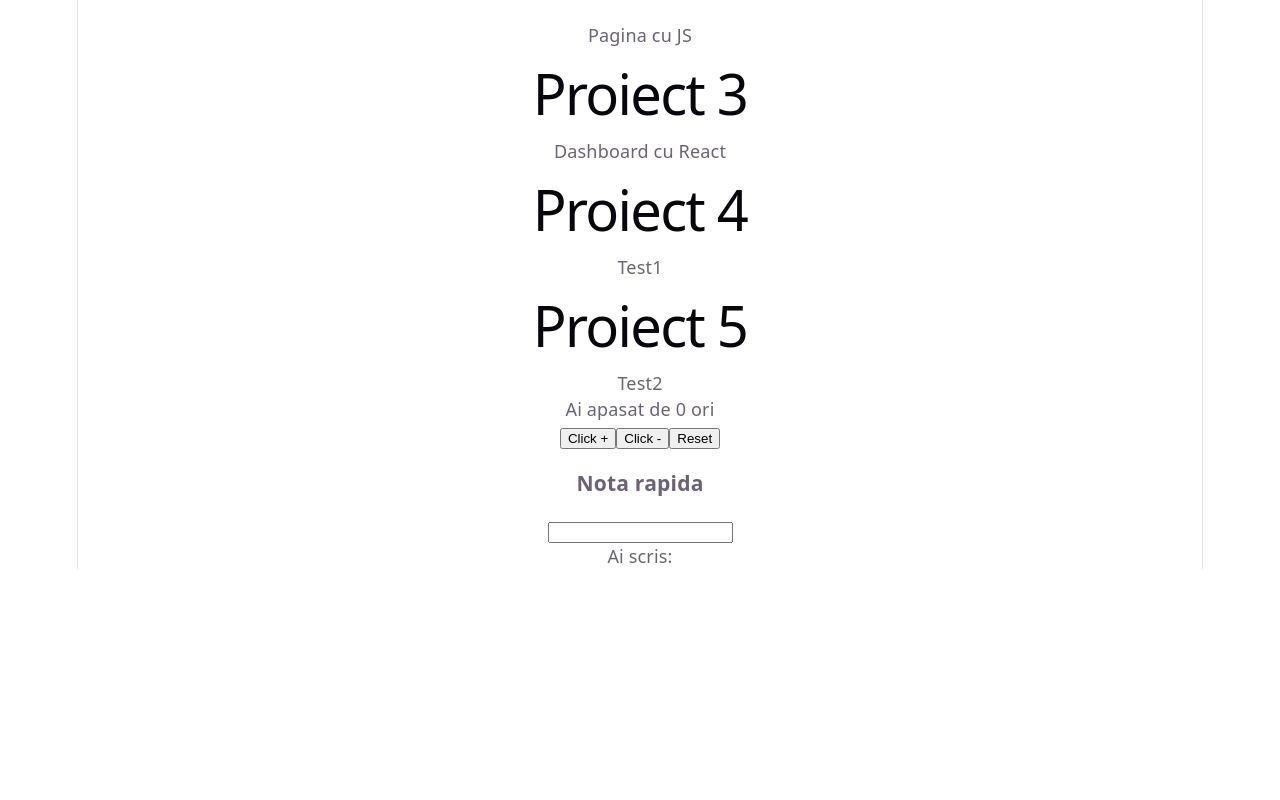
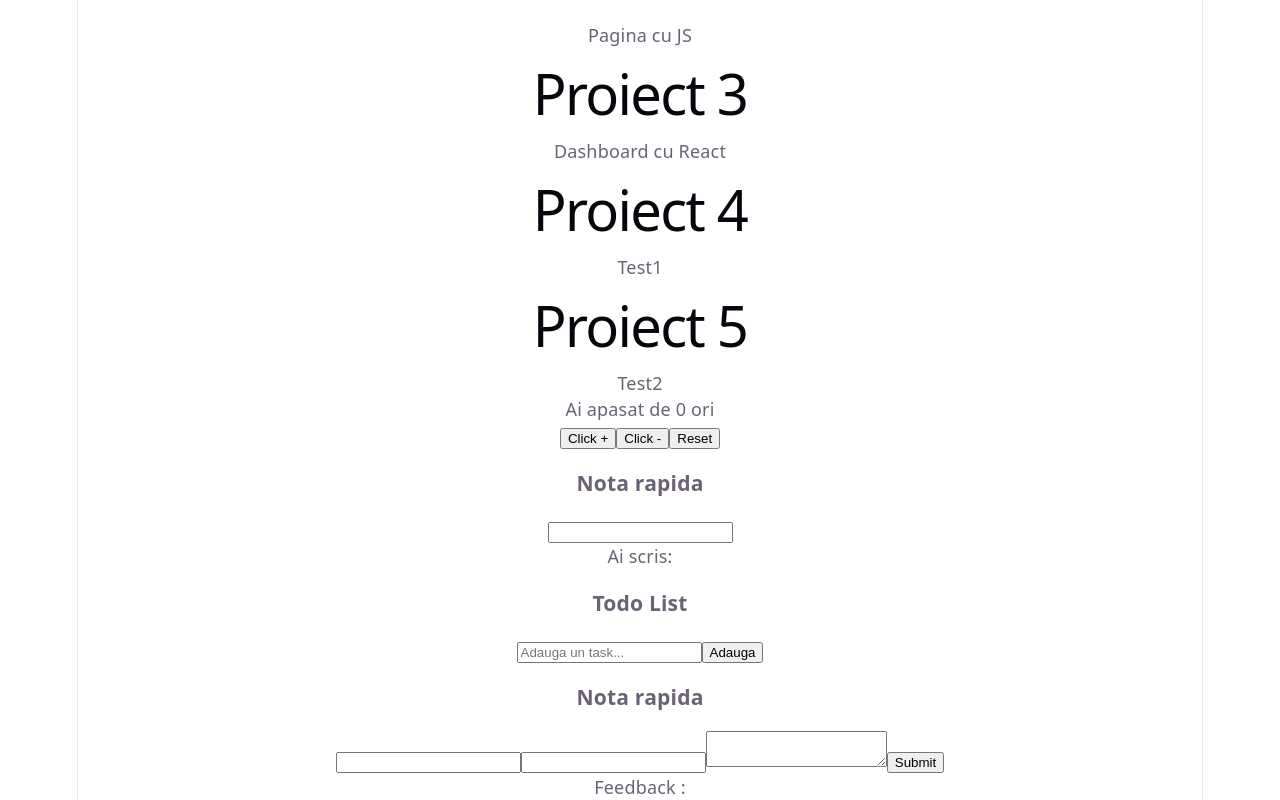
Before and after one commit to Hrelea-Victor/Laborator-pweb, a React (Vite) app: page / in a window 1280 px wide. Shown: the part 329-1129 px from the top of the page. Before the commit the page ends 898 px from the top, so only its background shows below. Built offline with nearby package versions, Linux system fonts and the light colour scheme.

Commit message:
Feat:Quick note,To Do List,Formular de contact

```diff
--- a/src/App.jsx
+++ b/src/App.jsx
@@ -1,6 +1,8 @@
 import Card from './Card';
 import {useState} from 'react';
 import QuickNote from './QuickNote';
+import TodoList from './TodoList';
+import ContactForm from './ContactForm';
 
 const projects = [
 	{title: "Proiect 1", description: "Pagina cu HTML si CSS"},
@@ -24,6 +26,8 @@
 		<button onClick={() => setCount(count - 1)}>Click -</button>
 		<button onClick={() => setCount(0)}>Reset</button>
 		<QuickNote/>
+		<TodoList/>
+		<ContactForm/>
 	</div>
 	);
 }
--- /dev/null
+++ b/src/ContactForm.jsx
@@ -0,0 +1,33 @@
+import { useState } from 'react';
+function ContactForm() {
+	const [name, setName] = useState('');
+	const [email, setEmail] = useState('');
+	const [message, setMessage] = useState('');
+	const [feedback, setFeedback] = useState('');
+
+	function handleSubmit() {
+    if (name === '' || email === '' || message === '') {
+      setFeedback('Completeaza toate campurile!');
+    } else {
+      setFeedback('Multumim, ' + name + '!');
+    }};
+
+	return (
+		<div>
+			<h3>Nota rapida</h3>
+			<input
+				value={name} onChange={(e) => setName(e.target.value)}
+			/>
+			<input
+				value={email} onChange={(e) => setEmail(e.target.value)}
+			/>
+			<textarea
+				value={message} onChange={(e) => setMessage(e.target.value)}
+			/>
+			<button onClick={handleSubmit}>Submit</button>
+			<p>Feedback : {feedback}</p>
+
+		</div>
+	);
+}
+export default ContactForm;
--- /dev/null
+++ b/src/TodoList.jsx
@@ -0,0 +1,37 @@
+import { useState } from 'react';
+function TodoList() {
+	const [todos, setTodos] = useState([]);
+	const [input, setInput] = useState('');
+
+	function handleAdd() {
+		if (input.trim() === '') return; // Nu adauga text gol
+		setTodos([...todos, input]); // Creeaza array NOU cu tot ce era + input
+		setInput(''); // Goleste input-ul
+	}
+
+	function handleDelete(index) {
+		setTodos(todos.filter(function(_,i) {
+			return i !== index;
+		}));
+	}
+
+	return (
+		<div>
+			<h3>Todo List</h3>
+			<input
+				value={input}
+				onChange={(e) => setInput(e.target.value)}
+				placeholder="Adauga un task..."
+			/>
+			<button onClick={handleAdd}>Adauga</button>
+			<ul>
+				{todos.map(function(todo, index)
+				{ return <li key={index}>{todo}<button onClick={() => handleDelete(index)}>Sterge</button></li>; })}
+			</ul>
+		</div>
+
+	);
+
+}
+
+export default TodoList;
```
